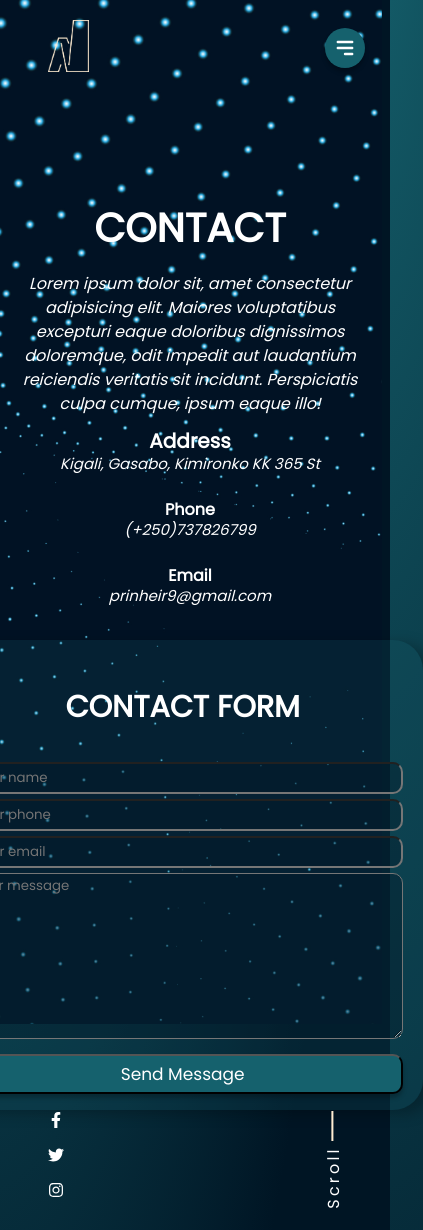
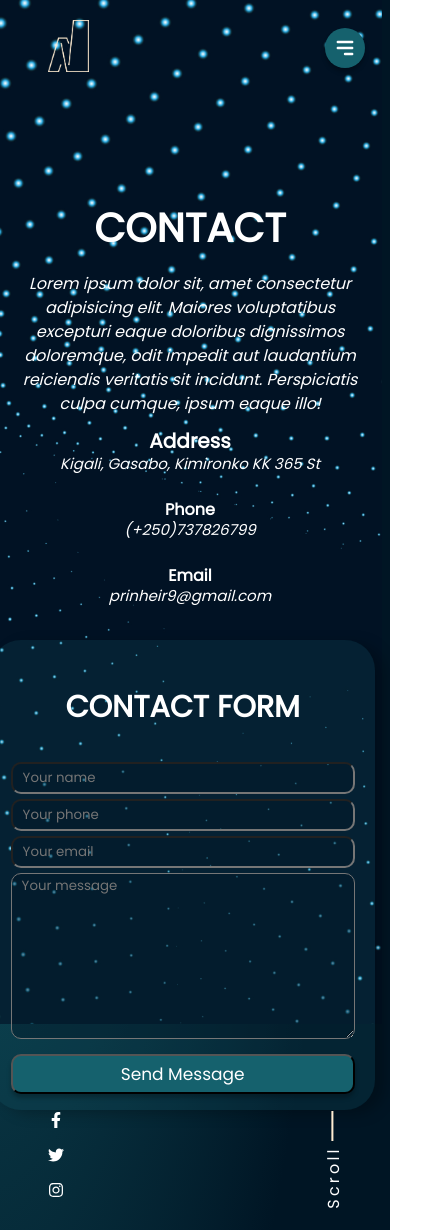
Before and after one commit to sarazaToussaint/Nassaty, a React (Create React App) app: page /Contact in a window 390 px wide. Shown: the whole page, 423 px wide, since content can reach past the window. Built offline with nearby package versions, Linux system fonts and the light colour scheme.

Commit message:
Make some change on the contact page mobile v

```diff
--- a/src/component/Contact.module.css
+++ b/src/component/Contact.module.css
@@ -167,4 +167,17 @@ footer {
     text-align: center;
     margin: 0 10px;
   }
+
+  .contactForm {
+    width: 100%;
+    height: 470px;
+    text-align: center;
+
+    /* margin-right: 2.8rem;
+    background: rgba(21, 97, 109, 0.2);
+    box-shadow: 10px 4px 14px rgba(0, 0, 0, 0.25);
+    border-radius: 30px;
+    padding: 20px 0;
+    margin-left: 30px; */
+  }
 }
```
